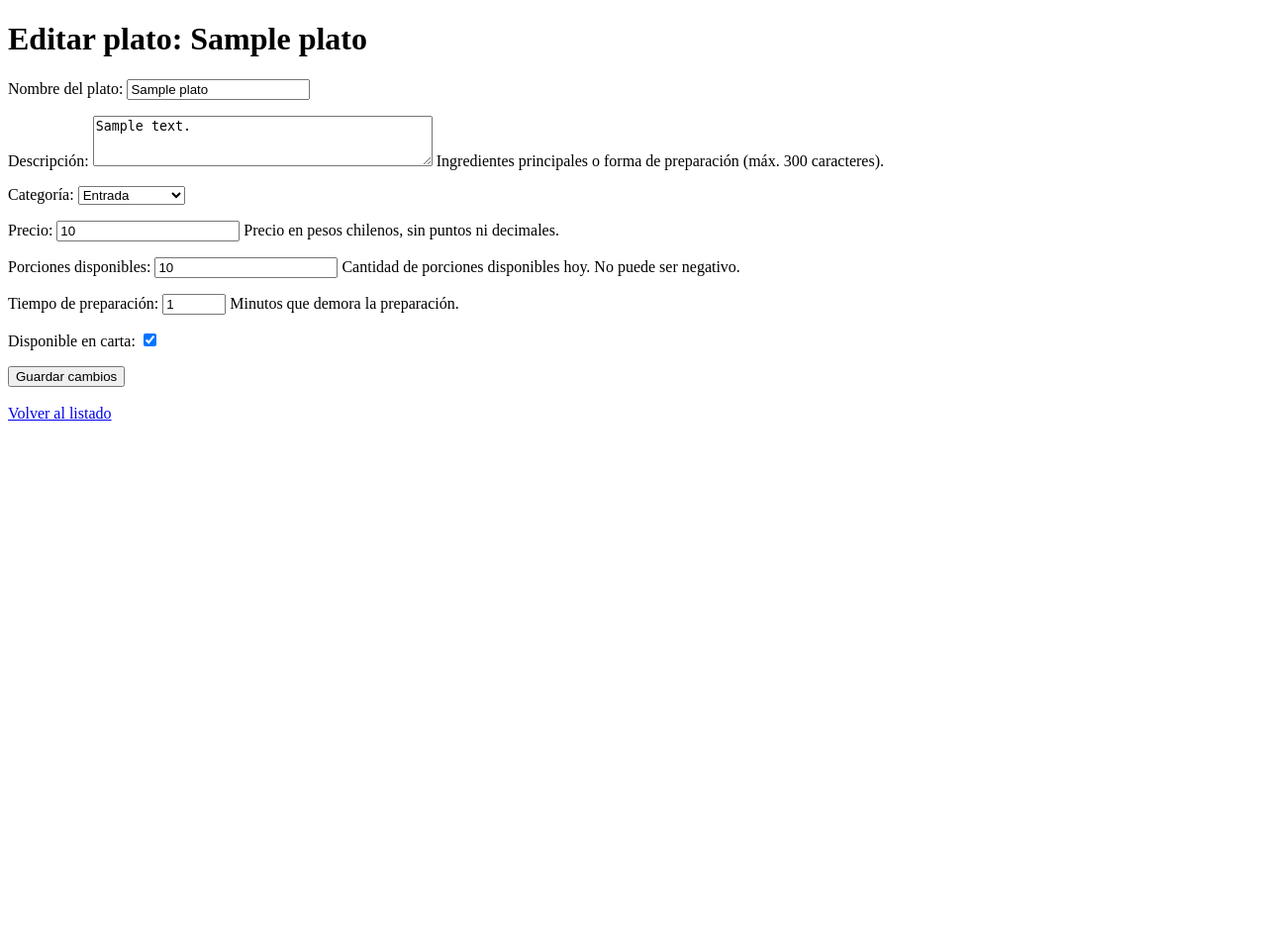
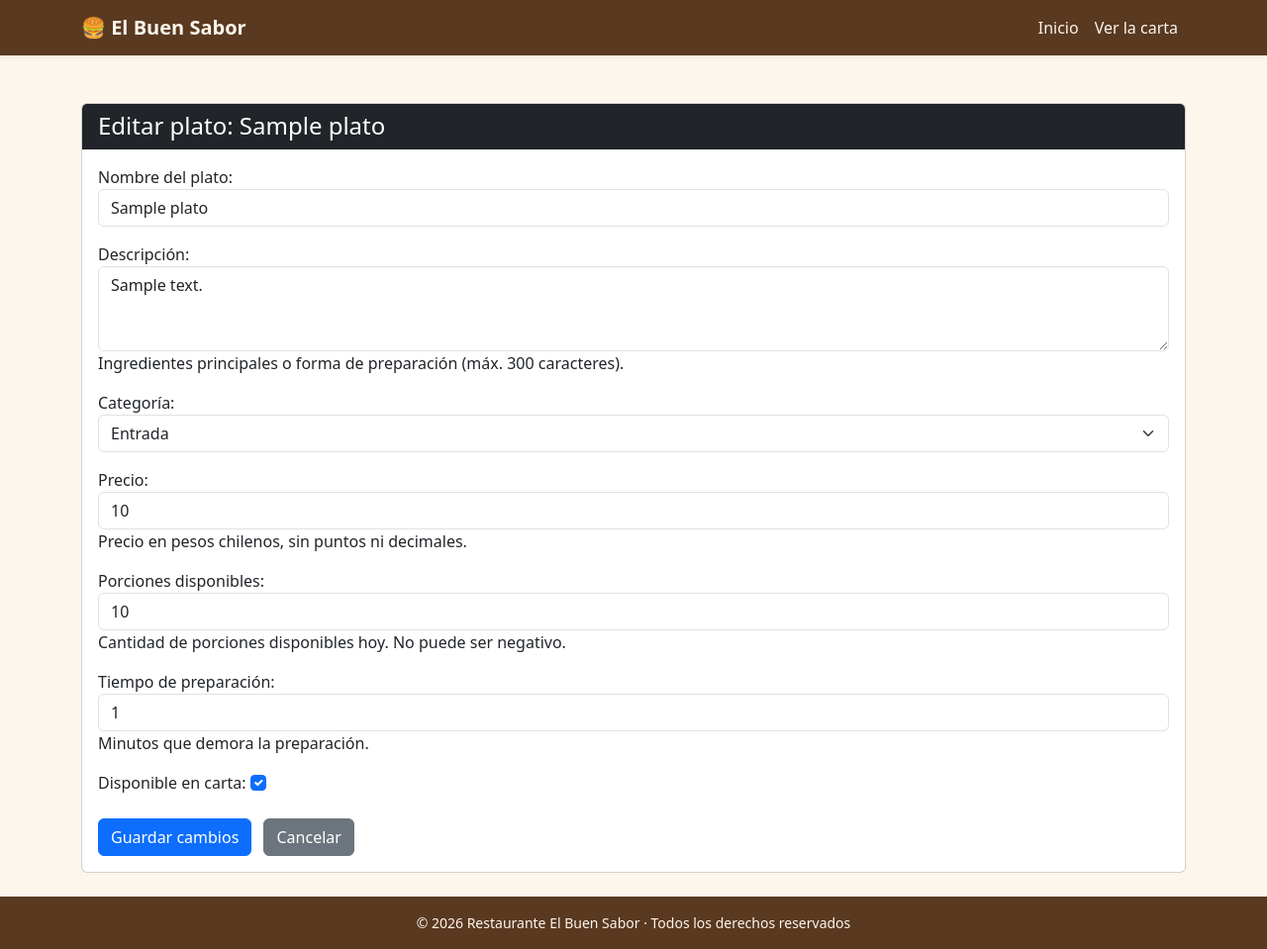
Before and after one commit to contactojairocastilloc/restaurante-django, a Django app: page /platos/1/editar/ in a window 1280 px wide. Shown: the whole page at 99% size. Before the commit the page ends 425 px from the top, so only its background shows below. Run offline with Django 5.2, Linux system fonts and the light colour scheme; tables that the repository leaves empty hold one stand-in row (values such as "Sample post").

Commit message:
style: herencia de plantillas en CRUD, limpia navbar y actualiza footer

```diff
--- a/templates/base.html
+++ b/templates/base.html
@@ -53,9 +53,6 @@
                 <li class="nav-item">
                     <a class="nav-link {% block nav_lista %}{% endblock %}" href="{% url 'carta:lista' %}">Ver la carta</a>
                 </li>
-                <li class="nav-item">
-                    <a class="nav-link {% block nav_crear %}{% endblock %}" href="{% url 'carta:crear' %}">Agregar plato</a>
-                </li>
             </ul>
         </div>
     </div>
@@ -76,7 +73,7 @@
 
 <footer class="py-3 mt-auto">
     <div class="container text-center small">
-        Restaurante El Buen Sabor &middot; Evaluación Sumativa 02 &middot; Programación Backend
+        &copy; 2026 Restaurante El Buen Sabor &middot; Todos los derechos reservados
     </div>
 </footer>
 
--- a/templates/carta/editar.html
+++ b/templates/carta/editar.html
@@ -1,27 +1,26 @@
-<!DOCTYPE html>
-<html lang="es">
-<head>
-    <meta charset="UTF-8">
-    <title>Editar plato</title>
-</head>
-<body>
-    <!-- Cumplimos el requisito de mostrar el nombre del plato que se está editando -->
-    <h1>Editar plato: {{ plato.nombre }}</h1>
+{% extends 'base.html' %}
 
-    <!-- Formulario para enviar los datos por el método POST -->
-    <form method="post">
-        {% csrf_token %}
+{% block titulo %}Editar plato | El Buen Sabor{% endblock %}
 
-        <!-- Renderizamos el formulario que enviamos desde views.py -->
-        {{ form.as_p }}
+{% block contenido %}
+<!-- Usamos clases de Bootstrap (card, mt-4, bg-dark, etc.) para darle el aspecto moderno -->
+<div class="card mt-4">
+    <div class="card-header bg-dark text-white">
+        <h4 class="mb-0">Editar plato: {{ plato.nombre }}</h4>
+    </div>
+    <div class="card-body">
+        <form method="post">
+            {% csrf_token %}
 
-        <!-- Cumplimos el requisito del botón específico -->
-        <button type="submit">Guardar cambios</button>
-    </form>
+            <!-- Imprimimos el formulario -->
+            {{ form.as_p }}
 
-    <br>
-    <!-- Cumplimos el requisito del enlace para volver -->
-    <a href="{% url 'carta:lista' %}">Volver al listado</a>
-
-</body>
-</html>
+            <div class="mt-4">
+                <!-- Botones estilizados -->
+                <button type="submit" class="btn btn-primary">Guardar cambios</button>
+                <a href="{% url 'carta:lista' %}" class="btn btn-secondary ms-2">Cancelar</a>
+            </div>
+        </form>
+    </div>
+</div>
+{% endblock %}
```
Also changed, not shown: templates/carta/confirmar_eliminar.html (+21 -27 lines).
